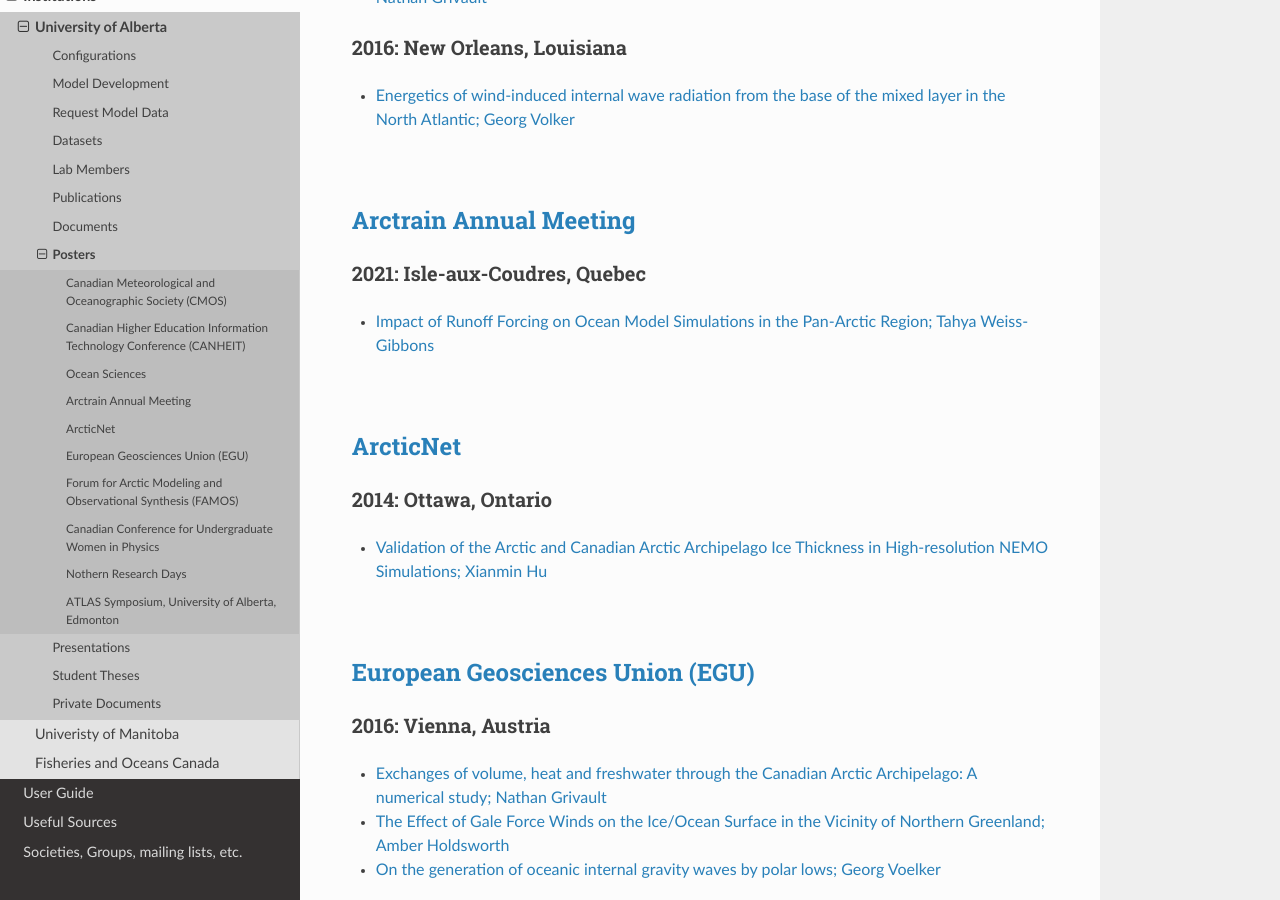
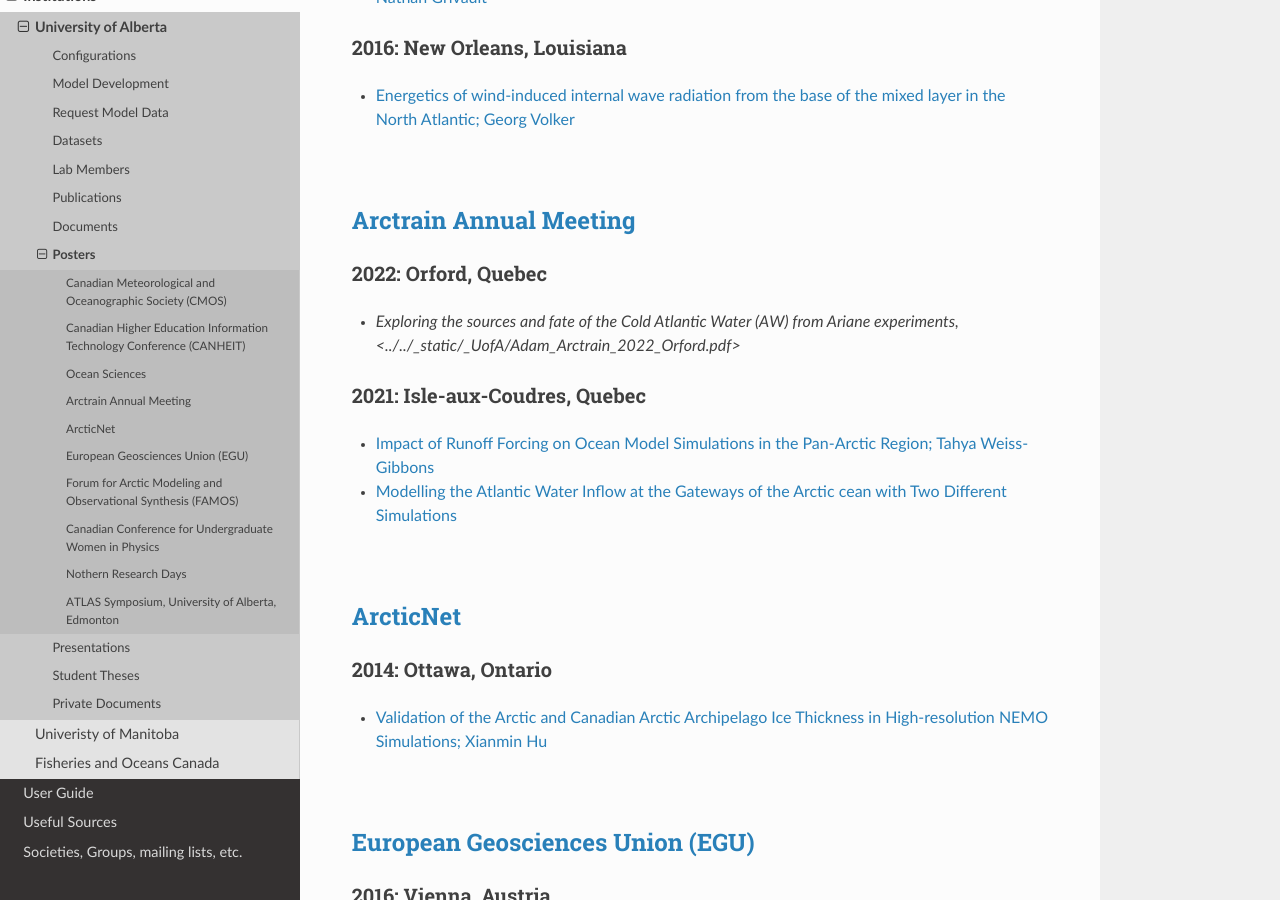
Before and after one commit to UofA-NEMO/Canadian-NEMO-Ocean-Modelling-Forum-Community-of-Practice, a Sphinx documentation site: the page built from docs/Institutions/UofA/Posters.rst, in a window 1280 px wide and 900 px high, scrolled down 1378 px. Built offline with Sphinx 7.4.7 and the Read the Docs theme 2.0.0, drawn with Linux system fonts in a browser that asks for light colours; pages that are not in the unit, such as notebooks, are missing from menus; some of the changed text lies outside the part shown.

Commit message:
Update Posters.rst

```diff
--- a/docs/Institutions/UofA/Posters.rst
+++ b/docs/Institutions/UofA/Posters.rst
@@ -68,11 +68,18 @@
 `Arctrain Annual Meeting <https://arctrain.de/>`_
 -------------------------------------------------
 
+2022: Orford, Quebec
+^^^^^^^^^^^^^^^^^^^^
+
+* `Exploring the sources and fate of the Cold Atlantic Water (AW) from Ariane experiments, <../../_static/_UofA/Adam_Arctrain_2022_Orford.pdf>`
+
+
 2021: Isle-aux-Coudres, Quebec
 ^^^^^^^^^^^^^^^^^^^^^^^^^^^^^^
 
 * `Impact of Runoff Forcing on Ocean Model Simulations in the Pan-Arctic Region; Tahya Weiss-Gibbons <../../_static/_UofA/AAM2021_Poster_Tahya_Weiss-Gibbons.pdf>`_
 
+* `Modelling the Atlantic Water Inflow at the Gateways of the Arctic cean with Two Different Simulations <../../_static/_UofA/Adam_Arctrain_2021_IaC.pdf>`_
 |
 
 `ArcticNet <https://arcticnet.ulaval.ca/>`_
@@ -152,3 +159,10 @@
 * `Sea Ice and Ocean Evolution of the Northern Canadian Arctic Archipelago Shelf; Nadiya Shore <../../_static/_UofA/ATLAS_2023_Edmonton_Nadiya_Poster.pdf>`_
 
 |
+
+`University of Alberta Internship Poster Symposium`
+
+2019: Edmonton, Alberta
+^^^^^^^^^^^^^^^^^^^^^^^
+
+* `Modelling Heat and Salt Flues Across Davis Strait, 2004-2016, uing the ANHA12 Configurations <../../_static/_UofA/Adam_UofA_InternshipPosterSymp_2019.pdf>`_
```
